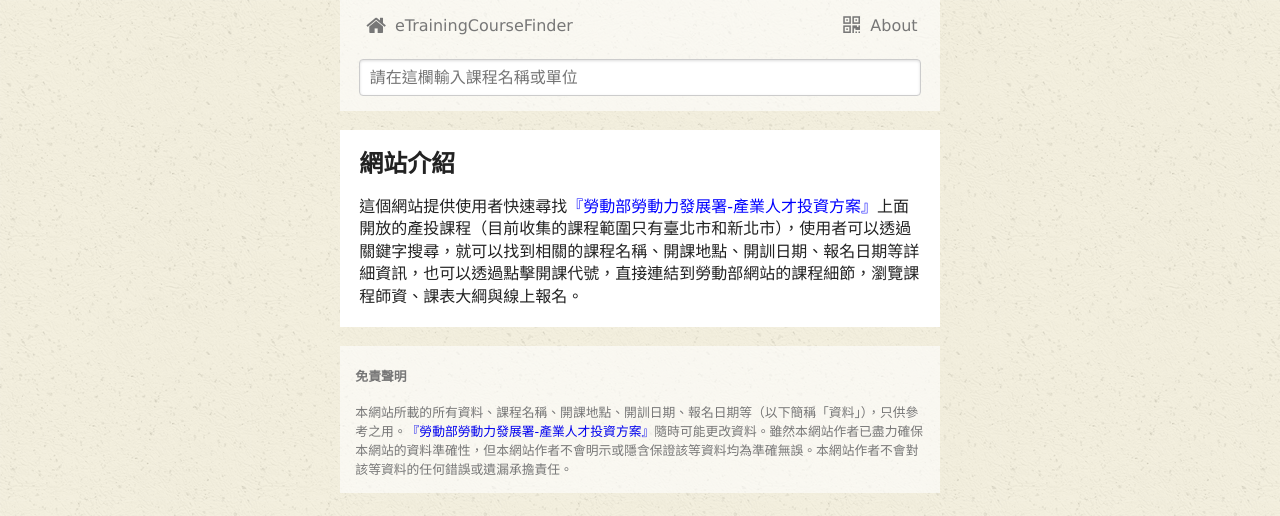
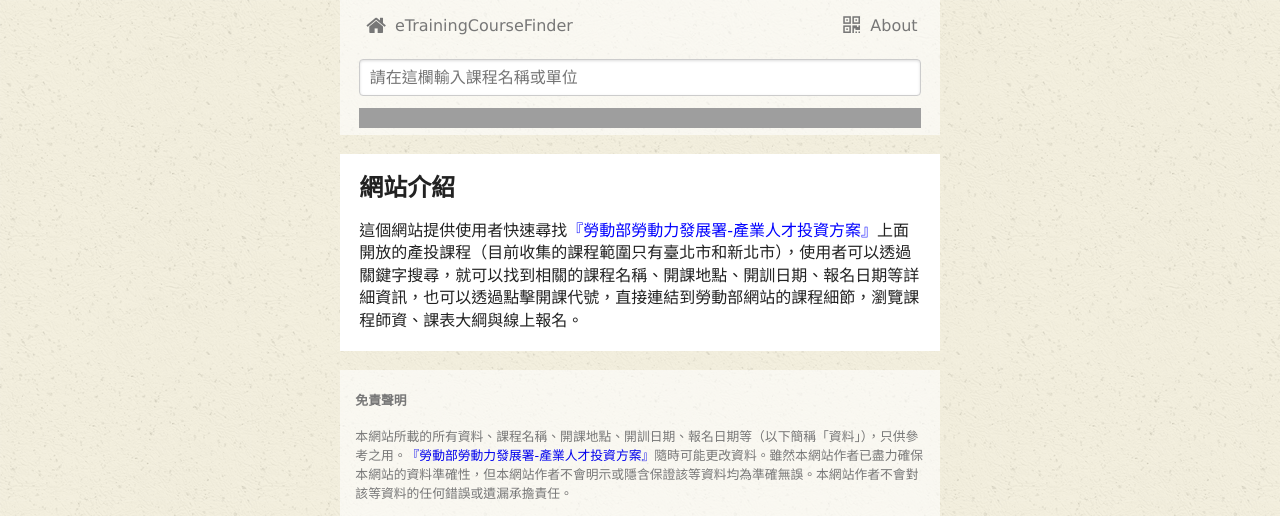
Before and after one commit to hansliu/etraining-course-finder-heroku, a Flask app: page / in a window 1280 px wide. Shown: the top 516 px of the page. Run offline with Flask 2, Linux system fonts and the light colour scheme; some libraries are stand-ins or nearby versions; grey boxes are pictures that could not be loaded.

Commit message:
updated css

```diff
--- a/etraining_course_finder/static/main.css
+++ b/etraining_course_finder/static/main.css
@@ -125,10 +125,6 @@ footer {
 }
 
 /* Add css style to fb-like button for cell phone and small device */
-.fb-like {
-  max-width: 600px;
-}
-
 .fb_iframe_widget, .fb_iframe_widget span, .fb_iframe_widget span iframe[style] {
   width: 100% !important;
 }
--- a/etraining_course_finder/templates/base.html
+++ b/etraining_course_finder/templates/base.html
@@ -53,6 +53,7 @@
                 </fieldset>
             </form>
             <div class="fb-like" data-href="{{ request.url_root }}" data-width="480px" data-layout="standard" data-action="like" data-show-faces="false" data-share="true"></div>
+            <iframe src="//www.facebook.com/plugins/like.php?href={{ request.url_root }}%2F&amp;width=400&amp;layout=standard&amp;action=like&amp;show_faces=false&amp;share=true&amp;max-height=80&amp;appId={{ config.FACEBOOK_APP_ID }}" scrolling="no" frameborder="0" style="border:none; overflow:hidden; width:100%; height:20px;" allowTransparency="true"></iframe>
         </div>
 
         <header>
```
